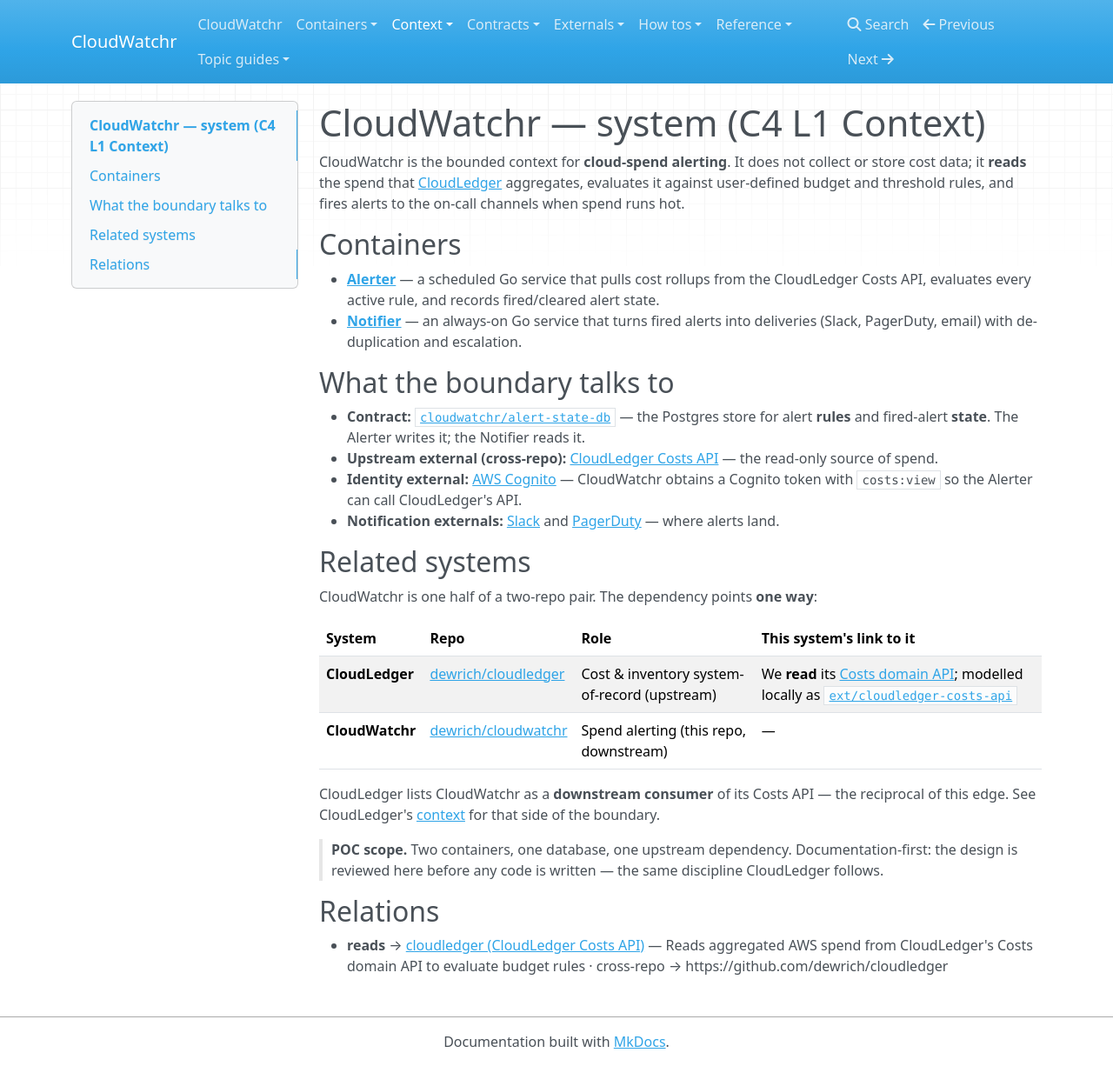
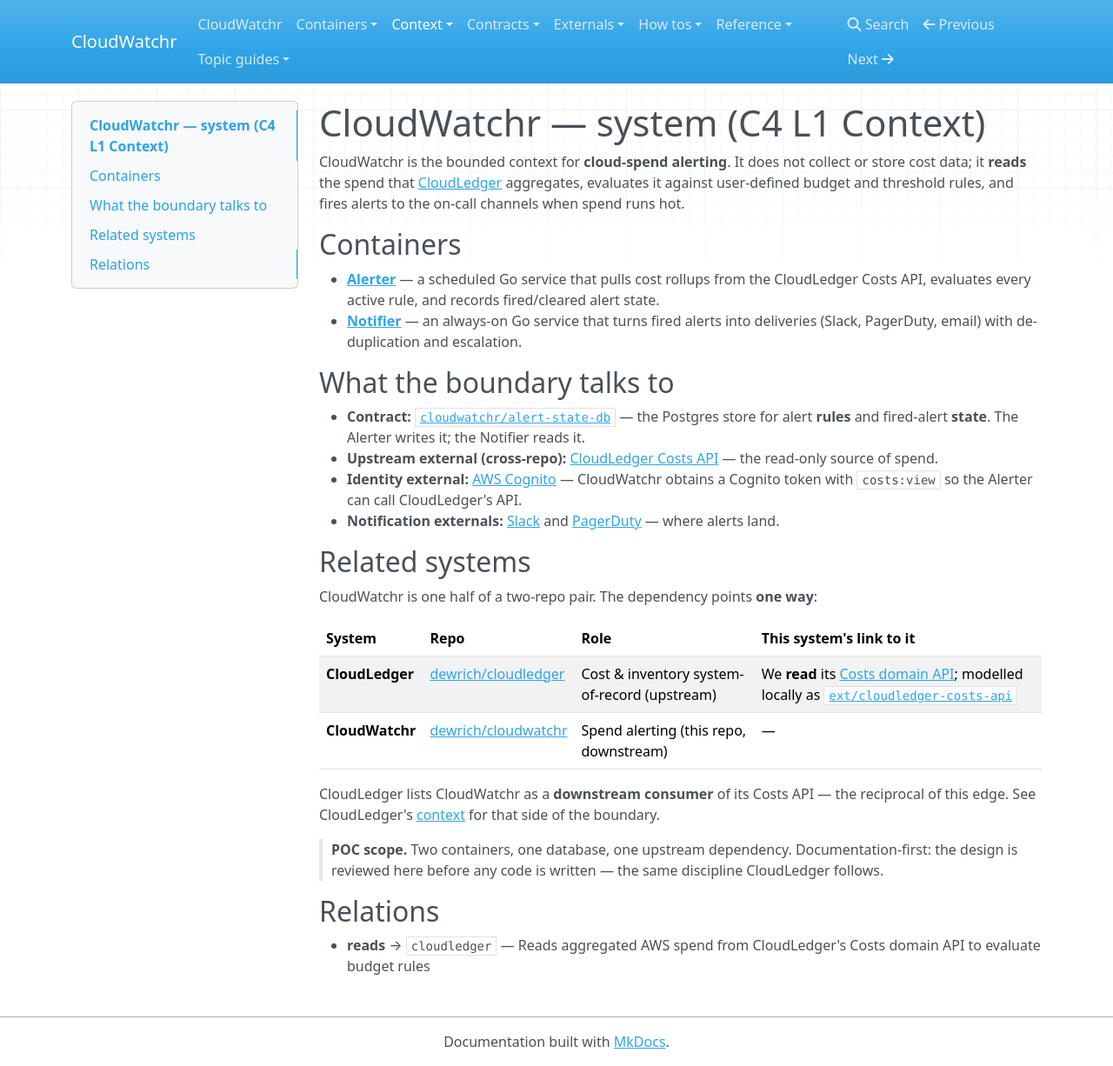
Before and after one commit to dewrich/cloudwatchr, an MkDocs documentation site: the page built from docs/context/index.md, in a window 1280 px wide and 1226 px high. Shown: the whole window at 87% size. Built offline with MkDocs 1.6.1, drawn with Linux system fonts in a browser that asks for light colours; nearby versions of some CDN libraries.

Commit message:
last change before archdocs-tool rewrite

```diff
--- a/docs/context/index.md
+++ b/docs/context/index.md
@@ -10,7 +10,6 @@ relations:
     kind: reads
     desc: Reads aggregated AWS spend from CloudLedger's Costs domain API to evaluate budget rules
     tech: HTTPS / REST (costs:view) — cross-repo, see externals/cloudledger-costs-api.md
-    repo: https://github.com/dewrich/cloudledger
 ---
 
 # CloudWatchr — system (C4 L1 Context)
@@ -58,5 +57,5 @@ for that side of the boundary.
 <!-- archdocs:begin -->
 ## Relations
 
-- **reads** → [cloudledger (CloudLedger Costs API)](../externals/cloudledger-costs-api.md) — Reads aggregated AWS spend from CloudLedger's Costs domain API to evaluate budget rules · cross-repo → https://github.com/dewrich/cloudledger
+- **reads** → `cloudledger` — Reads aggregated AWS spend from CloudLedger's Costs domain API to evaluate budget rules
 <!-- archdocs:end -->
```
Also changed, not shown: docs/containers/alerter.md (+1 -2 lines), docs/externals/cloudledger-costs-api.md (+0 -1 lines).
